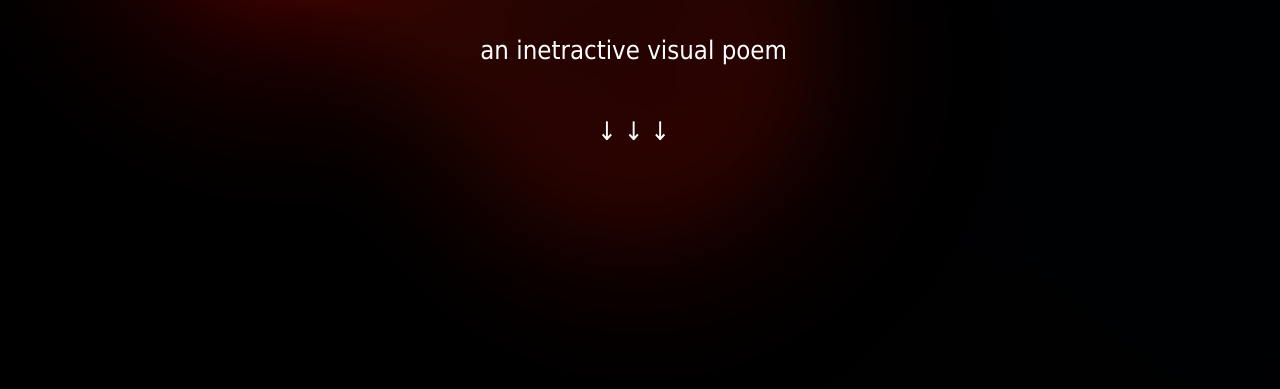
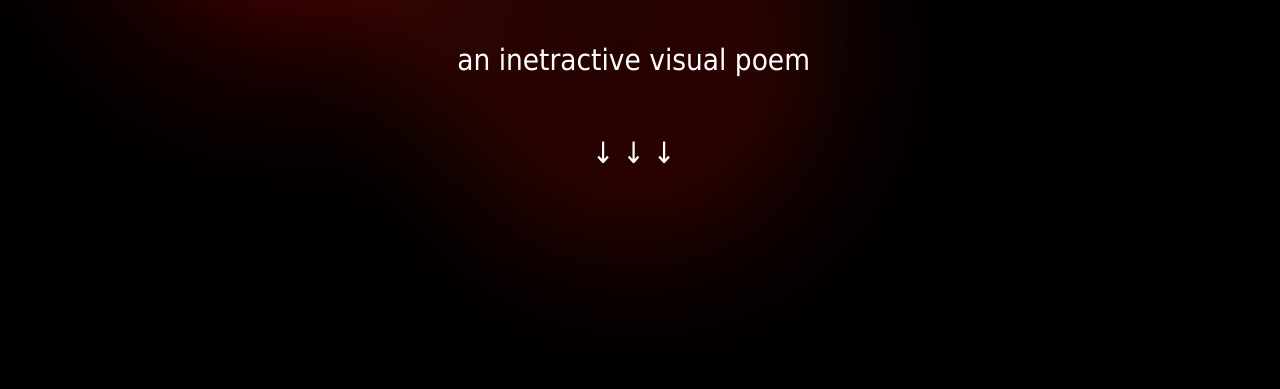
Before and after one commit to lunar-luna-dmn/blood-child, a website built with Vite: page index.html in a window 1280 px wide. Shown: the part 411-800 px from the top of the page. Built offline with nearby package versions, Linux system fonts and the light colour scheme; files whose address does not match are found by name; a web font is replaced by a local one.

Commit message:
update font size for vercel

```diff
--- a/born/born.css
+++ b/born/born.css
@@ -21,7 +21,7 @@ html, body {
     justify-content: center;
     align-items: center;
     font-family: "Balthazar", Geneva, Tahoma, sans-serif;
-    font-size: clamp(1rem, 2vw, 2rem);
+    font-size: clamp(1rem, 2.3vw, 2.3rem);
     color: white;
     user-select: none;
     transition: opacity 1s, transform 1s;
--- a/style.css
+++ b/style.css
@@ -31,7 +31,7 @@ html, body {
     align-items: center;
     font-family: "Balthazar", serifGeneva, Tahoma, sans-serif;
     /* font-size: 3em; */
-    font-size: clamp(1rem, 2vw, 2rem); /* this sets a minimum, preferred, and maximum size */
+    font-size: clamp(1rem, 2.3vw, 2.3rem); /* this sets a minimum, preferred, and maximum size */
     color: white;
     user-select: none;
     transition: opacity 1s, transform 1s;
--- a/unborn/unborn.css
+++ b/unborn/unborn.css
@@ -15,7 +15,7 @@ body{
   align-items: center;
   font-family: "Balthazar", Geneva, Tahoma, sans-serif;
   /* font-size: 3em; */
-  font-size: clamp(1rem, 2vw, 2rem); /* this sets a minimum, preferred, and maximum size */
+  font-size: clamp(1rem, 2.3vw, 2.3rem); /* this sets a minimum, preferred, and maximum size */
   color: white;
   user-select: none;
 }
```
